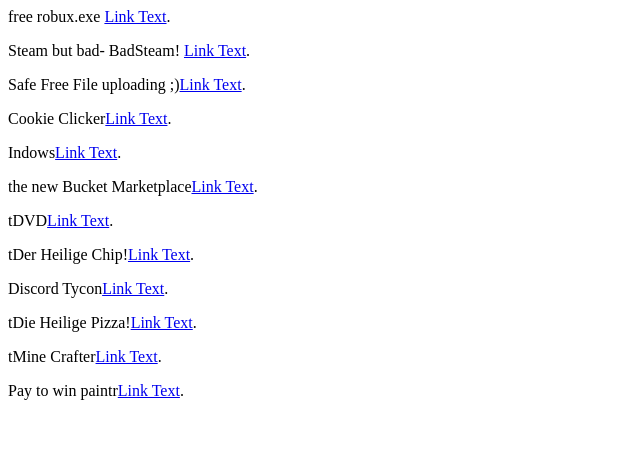
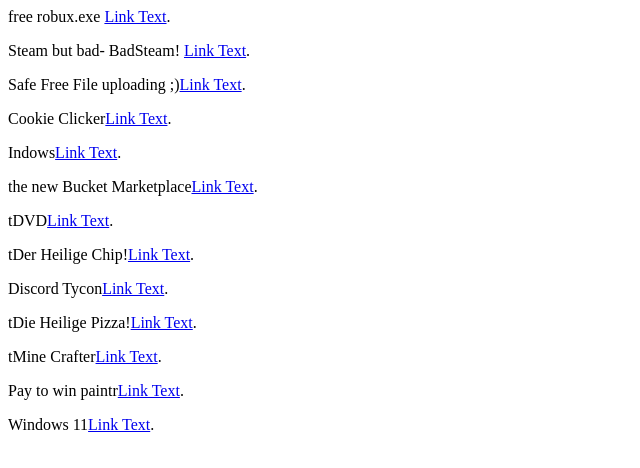
Before and after one commit to huggywuggyMaster/myaithings, a plain HTML site: page index.html in a window 1280 px wide. Shown: the whole page, without its empty margins (0-640 px from the left). Drawn offline with Linux system fonts and the light colour scheme.

Commit message:
Update index.html

```diff
--- a/index.html
+++ b/index.html
@@ -10,3 +10,4 @@
 <p>tDie Heilige Pizza!<a href="https://huggywuggymaster.github.io/myaithings/Pizza.html" target="_blank">Link Text</a>.</p>
 <p>tMine Crafter<a href="https://huggywuggymaster.github.io/myaithings/MC.html" target="_blank">Link Text</a>.</p>
 <p>Pay to win paintr<a href="https://huggywuggymaster.github.io/myaithings/Paint.html" target="_blank">Link Text</a>.</p>
+<p>Windows 11<a href="https://huggywuggymaster.github.io/myaithings/Windows.html" target="_blank">Link Text</a>.</p>
```
